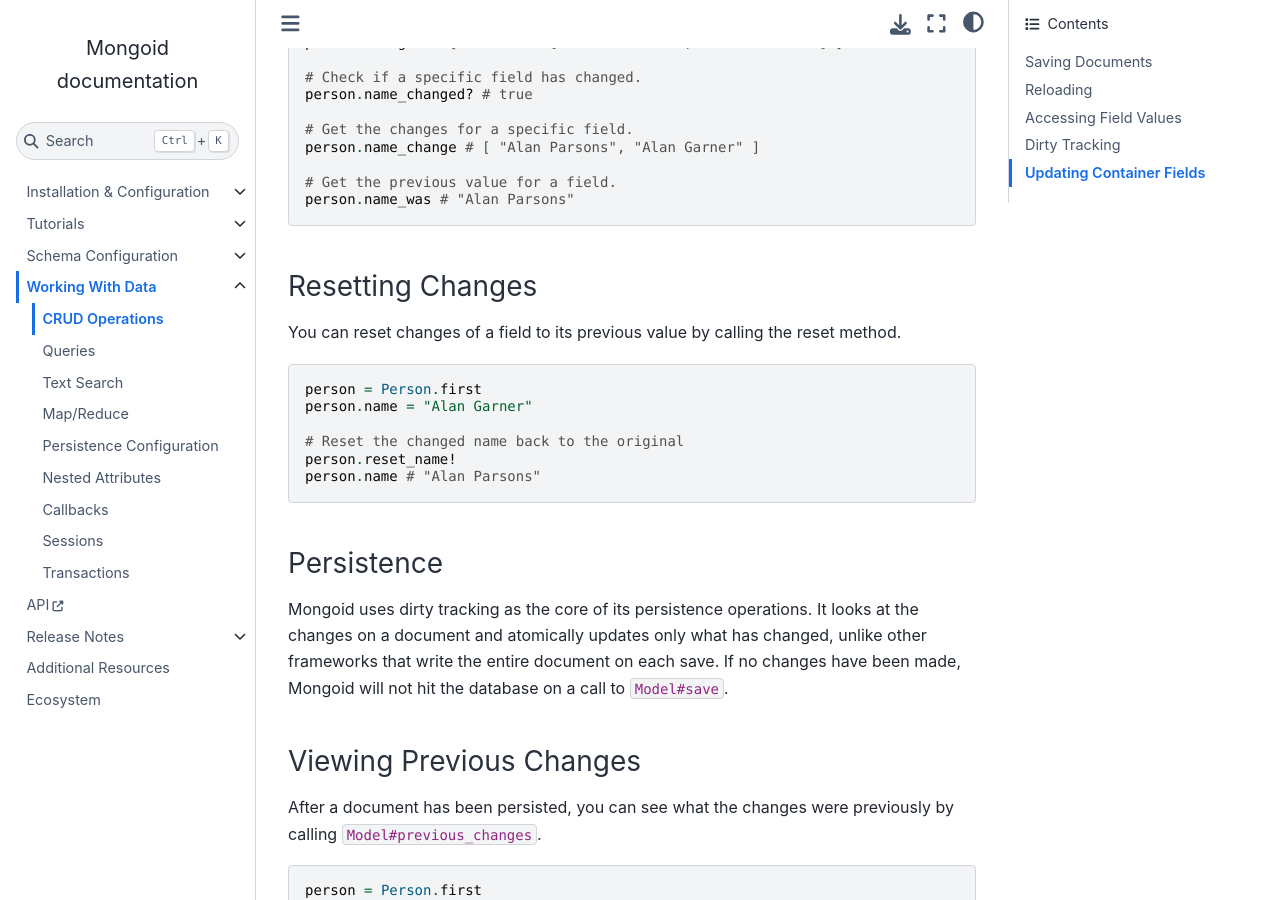
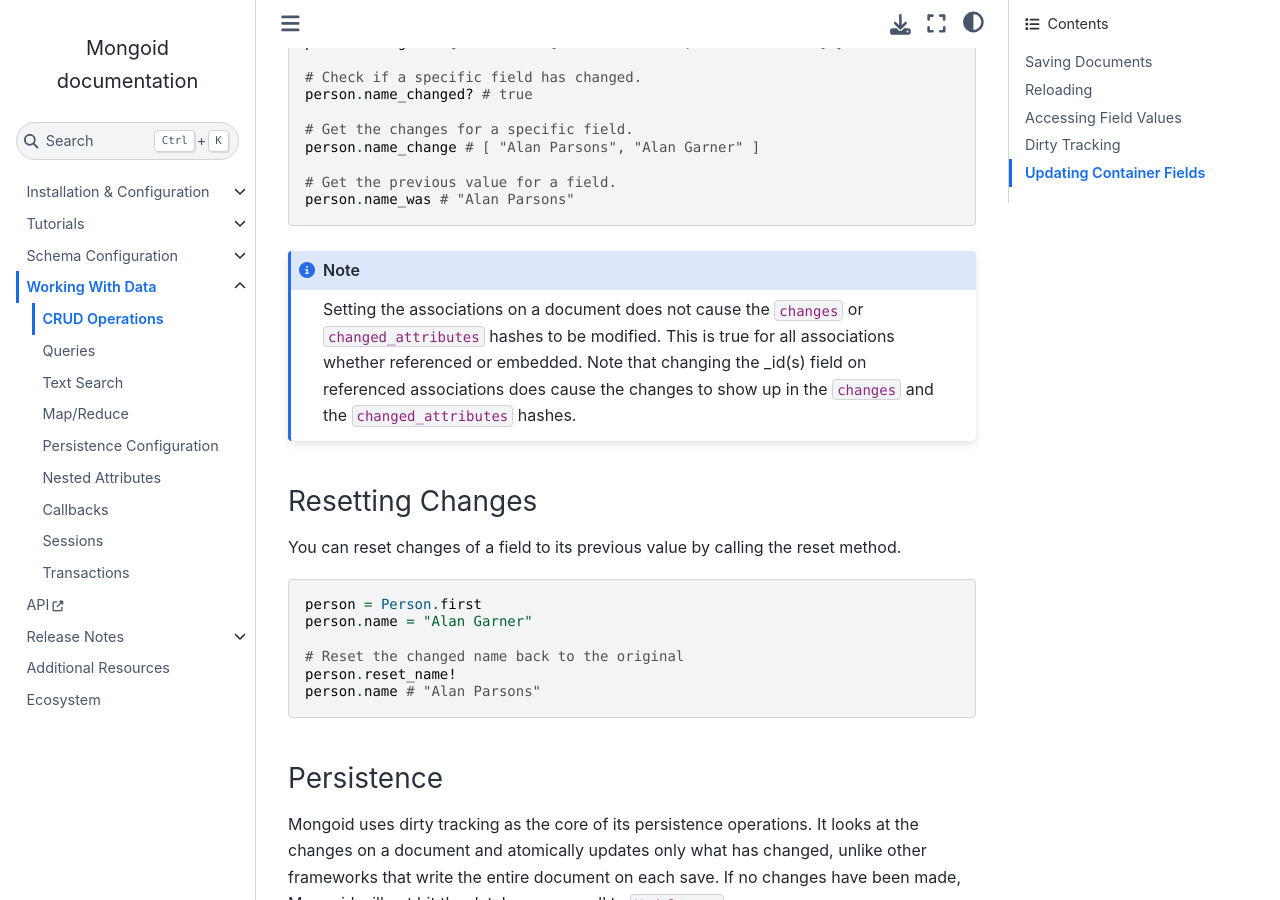
Before and after one commit to i80and/docs-mongoid, a Sphinx documentation site: the page built from docs/reference/crud.txt, in a window 1280 px wide and 900 px high, scrolled down 16105 px. Built offline with Sphinx 7.4.7 and the Sphinx Book theme 1.1.4, drawn with Linux system fonts in a browser that asks for light colours.

Commit message:
MONGOID-4843 don't populate .changed_attributes setting has_and_belongs_to_many association (#5276)
* MONGOID-4843 .changed_attributes populated on setting has_and_belongs_to_many association

* MONGOID-4843 add note to the documentation

* MONGOID-4843 fix spacing

* MONGOID-4843 change back to previous solution

* Update lib/mongoid/fields.rb

* MONGOID-4843 clear foreign key changes

* MONGOID-4843 test and document changes to _id(s)

```diff
--- a/docs/reference/crud.txt
+++ b/docs/reference/crud.txt
@@ -863,6 +863,14 @@ the database up to the time it is saved. Any persistence operation clears the ch
    # Get the previous value for a field.
    person.name_was # "Alan Parsons"
 
+.. note::
+
+  Setting the associations on a document does not cause the ``changes`` or
+  ``changed_attributes`` hashes to be modified. This is true for all associations
+  whether referenced or embedded. Note that changing the _id(s) field on
+  referenced associations does cause the changes to show up in the ``changes``
+  and the ``changed_attributes`` hashes.
+
 
 Resetting Changes
 -----------------
```
